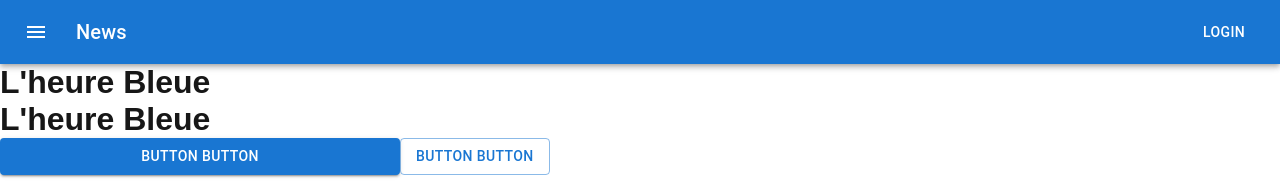
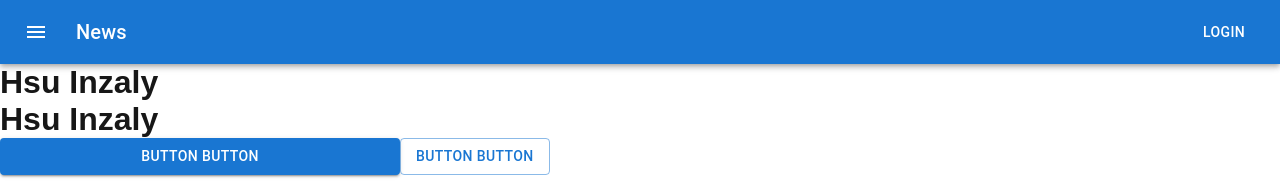
Before and after one commit to gimme-honeylemon/advminiproject, a Next.js app in the folder nextjs/: page / in a window 1280 px wide. Shown: the top 188 px of the page. Built offline with nearby package versions, Linux system fonts and the light colour scheme.

Commit message:
title change

```diff
--- a/nextjs/components/header.js
+++ b/nextjs/components/header.js
@@ -1,7 +1,7 @@
 export default function Header() {
     return(
     <h1>
-      L'heure Bleue
+      Hsu Inzaly
     </h1>
     );
 }
```
